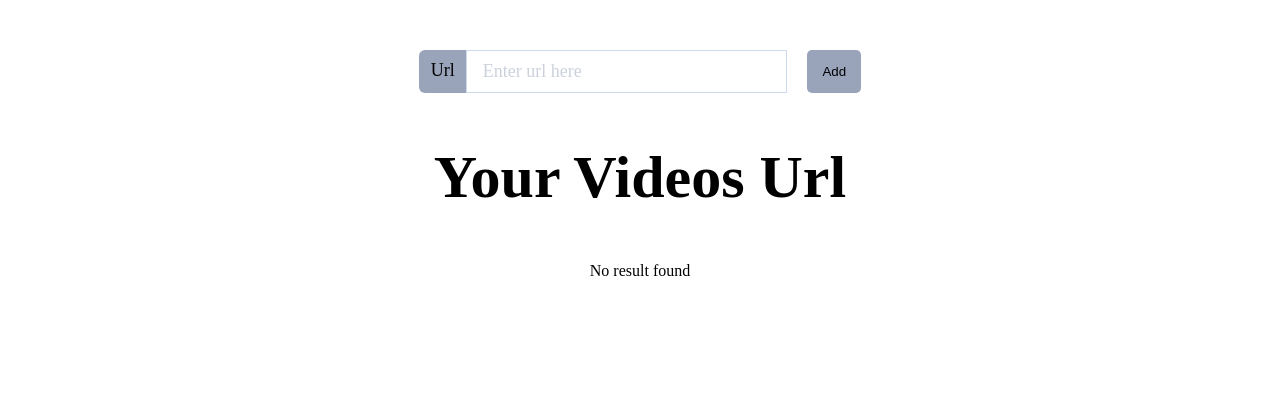
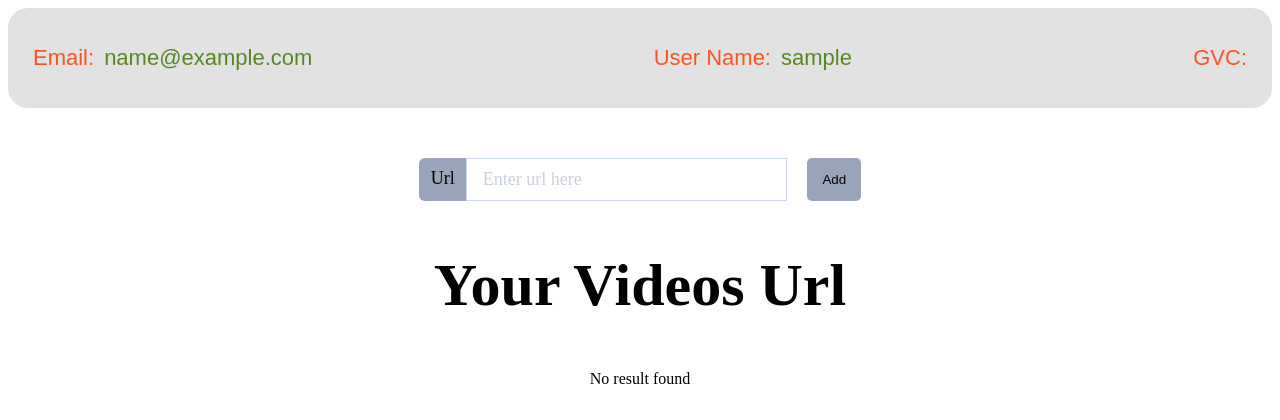
Before and after one commit to Arshit01/Get-Viewed, a PHP site: page /profile.php in a window 1280 px wide. Shown: the top 420 px of the page. Run offline with PHP 8.4, Linux system fonts and the light colour scheme; the visitor is signed in with stand-in values (Sample User, id 1).

Commit message:
profile and url addong.

```diff
--- a/add.php
+++ b/add.php
@@ -1,6 +1,10 @@
 <?php
 
     session_start();
+    if (!isset($_SESSION['UID'])) {
+            header('location: index.php');
+            die();
+    }
     include 'config.php';
 
     if (isset($_POST['add'])) {
--- a/css/dashboard.css
+++ b/css/dashboard.css
@@ -1,3 +1,27 @@
+.info {
+    background: #e2e2e2;
+    border-radius: 20px;
+    display: flex;
+    justify-content: space-between;
+}
+
+.wrap {
+    display: flex;
+    align-items: center;
+    margin: 15px;
+    font-size: 22px;
+    font-family: sans-serif;
+}
+
+.wrap label {
+    color: #f95424;
+    padding: 10px;
+}
+
+.wrap p {
+    color: #558723;
+}
+
 .bs-example {
     margin: 20px;
     margin-top: 100px;
--- a/css/style.css
+++ b/css/style.css
@@ -155,3 +155,7 @@
     text-decoration: none;
     color: #00c9b7;
 }
+
+#pricing {
+    text-align: center;
+}
--- a/header.php
+++ b/header.php
@@ -29,6 +29,7 @@
                     <li class="nav-list-item"><a href="#about">About</a></li>
                     <li class="nav-list-item"><a href="#hiw">How it works ?</a></li>
                     <li class="nav-list-item"><a href="#">Pricing</a></li>
+                    <li class="nav-list-item"><a href="#">Our Team</a></li>
                     <li class="nav-list-item"><a href="#">Contact</a></li>
                 </ul>
             </div>
--- a/index.php
+++ b/index.php
@@ -71,6 +71,12 @@
             </div>
         </div>
     </div>
+    <div id="pricing">
+        <h1 class="heading">Pricing</h1>
+        <div class="price">
+
+        </div>
+    </div>
 </body>
 
 </html>
--- a/profile.php
+++ b/profile.php
@@ -29,7 +29,34 @@
 <body>
     <?php
         include 'config.php';
+
+        $select = "SELECT * FROM `users` WHERE `u_id` = " . $_SESSION['UID'];
+        $res = mysqli_query($con, $select);
+
+        $count = mysqli_num_rows($res);
+
+        if ($count > 0) {
+            $row = mysqli_fetch_assoc($res);
+
+            $user_name = $row['user_name'];
+            $email = $row['email'];
+            $GVC = $row['GVC'];
+        }
      ?>
+     <div class="info">
+         <div id="email" class="wrap">
+             <label>Email: </label>
+             <p><?php echo $email; ?></p>
+         </div>
+         <div id="name" class="wrap">
+             <label>User Name: </label>
+             <p><?php echo $user_name; ?></p>
+         </div>
+         <div id="gvc" class="wrap">
+             <label>GVC: </label>
+             <p><?php echo $GVC; ?></p>
+         </div>
+     </div>
      <form action="add.php" method="POST">
          <div class="form-group">
              <span>Url</span>
```
Also changed, not shown: 2 other files.
